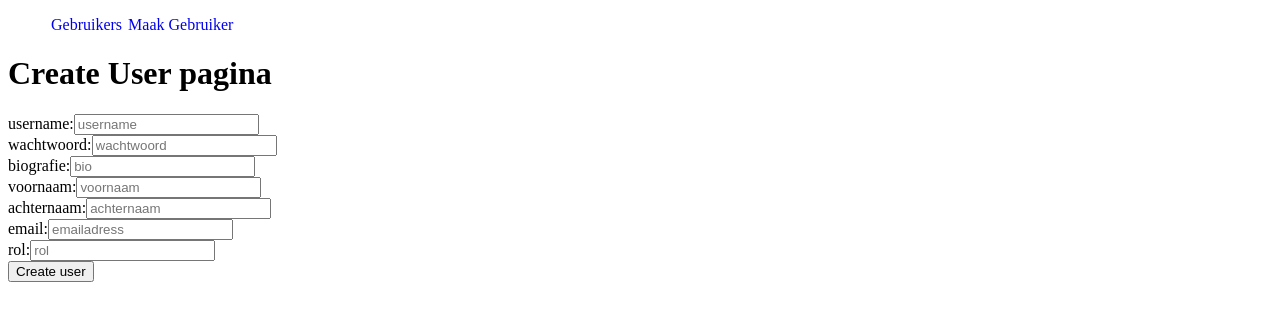
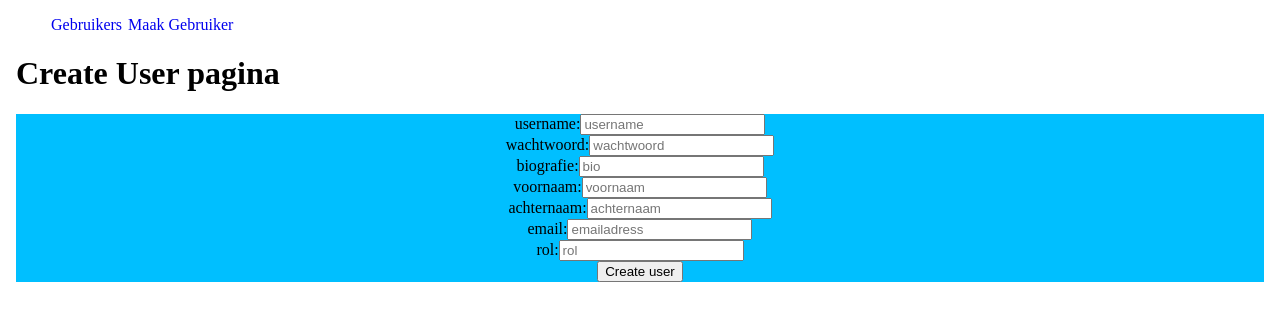
Before and after one commit to RobertvandenHeuvel/QitterAngular, an Angular app: page /create-user in a window 1280 px wide. Shown: the top 320 px of the page. Built offline with nearby package versions, Linux system fonts and the light colour scheme.

Commit message:
create user component css aangepast

```diff
--- a/src/app/create-user/create-user.component.css
+++ b/src/app/create-user/create-user.component.css
@@ -0,0 +1,4 @@
+.form{
+    background-color: deepskyblue;
+    text-align: center;
+}
--- a/src/app/create-user/create-user.component.html
+++ b/src/app/create-user/create-user.component.html
@@ -1,6 +1,8 @@
+
+<body>
 <h1>Create User pagina</h1>
 
-<div>
+<div class="form">
   <label>username:<input [(ngModel)]="user.username" placeholder="username" /></label>
   <br>
   <label>wachtwoord:<input [(ngModel)]="user.wachtwoord" placeholder="wachtwoord" /></label>
@@ -17,3 +19,5 @@
   <br>
   <input type="button" (click)="create()" value="Create user">
 </div>
+
+</body>
```
